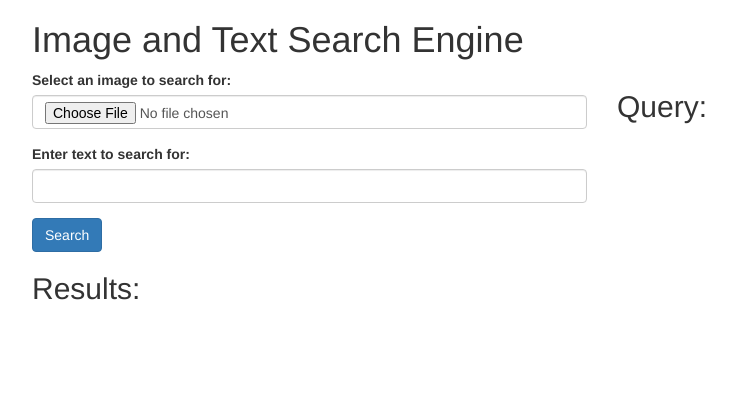
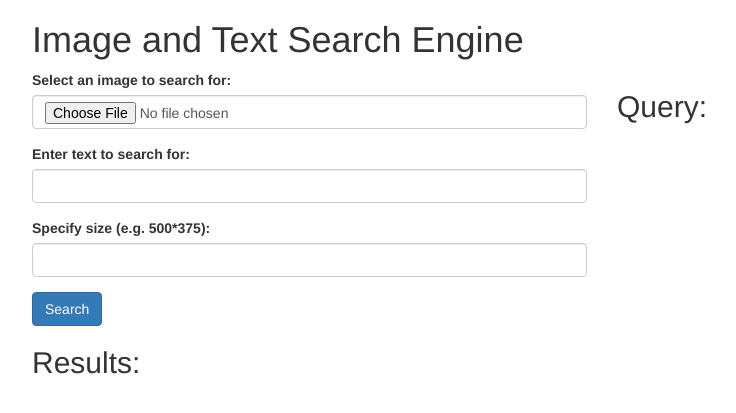
Before and after one commit to URIS-HybridSearch/HybridSearch, a Flask app: page / in a window 1280 px wide. Shown: the top 413 px of the page, without its empty margins (38-774 px from the left). Run offline with Flask 3, Linux system fonts and the light colour scheme; parts of the project's set-up code (start-up, migrations or seed data) failed here and were passed over; some libraries are stand-ins or nearby versions.

Commit message:
Update index.html

```diff
--- a/templates/index.html
+++ b/templates/index.html
@@ -18,6 +18,10 @@
                         <div class="form-group">
                             <label for="query_text">Enter text to search for:</label>
                             <input type="text" class="form-control" id="query_text" name="query_text">
+                        </div>
+                        <div class="form-group">
+                            <label for="query_size">Specify size (e.g. 500*375):</label>
+                            <input type="text" class="form-control" id="query_size" name="query_size">
                         </div>
                         <button type="submit" class="btn btn-primary">Search</button>
                     </form>
```
